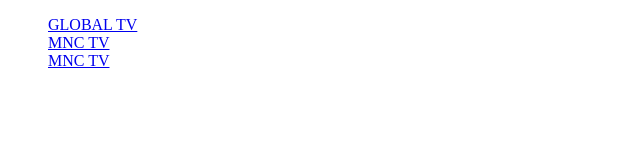
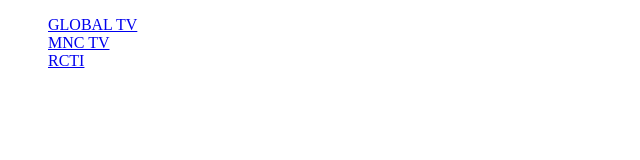
Before and after one commit to jiwatomo/jiwatomo.github.io, a plain HTML site: page index.html in a window 1280 px wide. Shown: the full height of the page, 0-640 px from the left. Drawn offline with Linux system fonts and the light colour scheme.

Commit message:
edit bug rcti

```diff
--- a/index.html
+++ b/index.html
@@ -11,7 +11,7 @@
 	<dl>
 		<dd><a href="https://www.vidio.com/live/778-gtv">GLOBAL TV</a></dd>
 		<dd><a href="https://www.vidio.com/live/870-mnc">MNC TV</a></a></dd>
-		<dd><a href="https://www.vidio.com/live/665-rcti">MNC TV</a></a></dd>
+		<dd><a href="https://www.vidio.com/live/665-rcti">RCTI</a></a></dd>
 	</dl>
 </body>
 </html>
```
